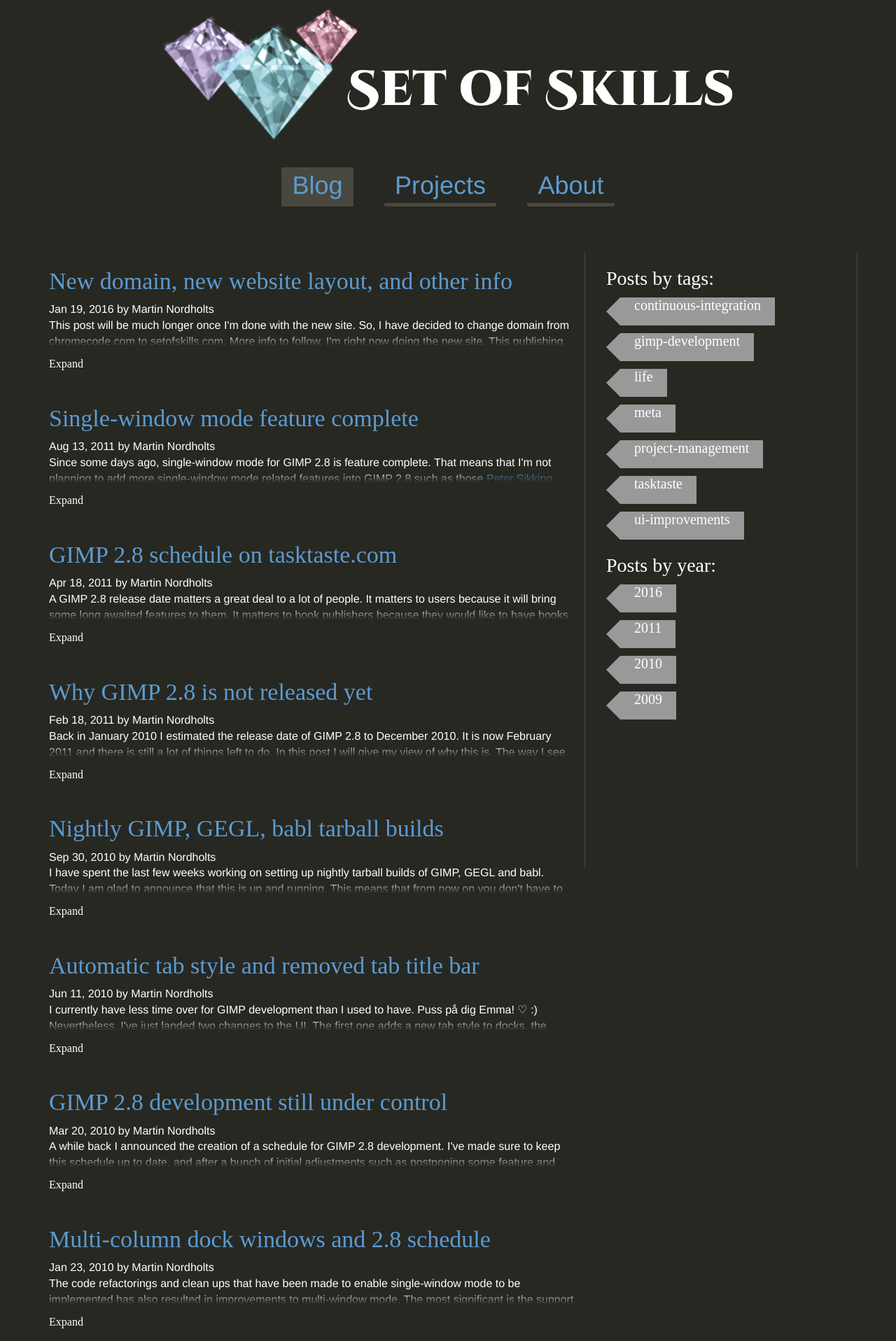
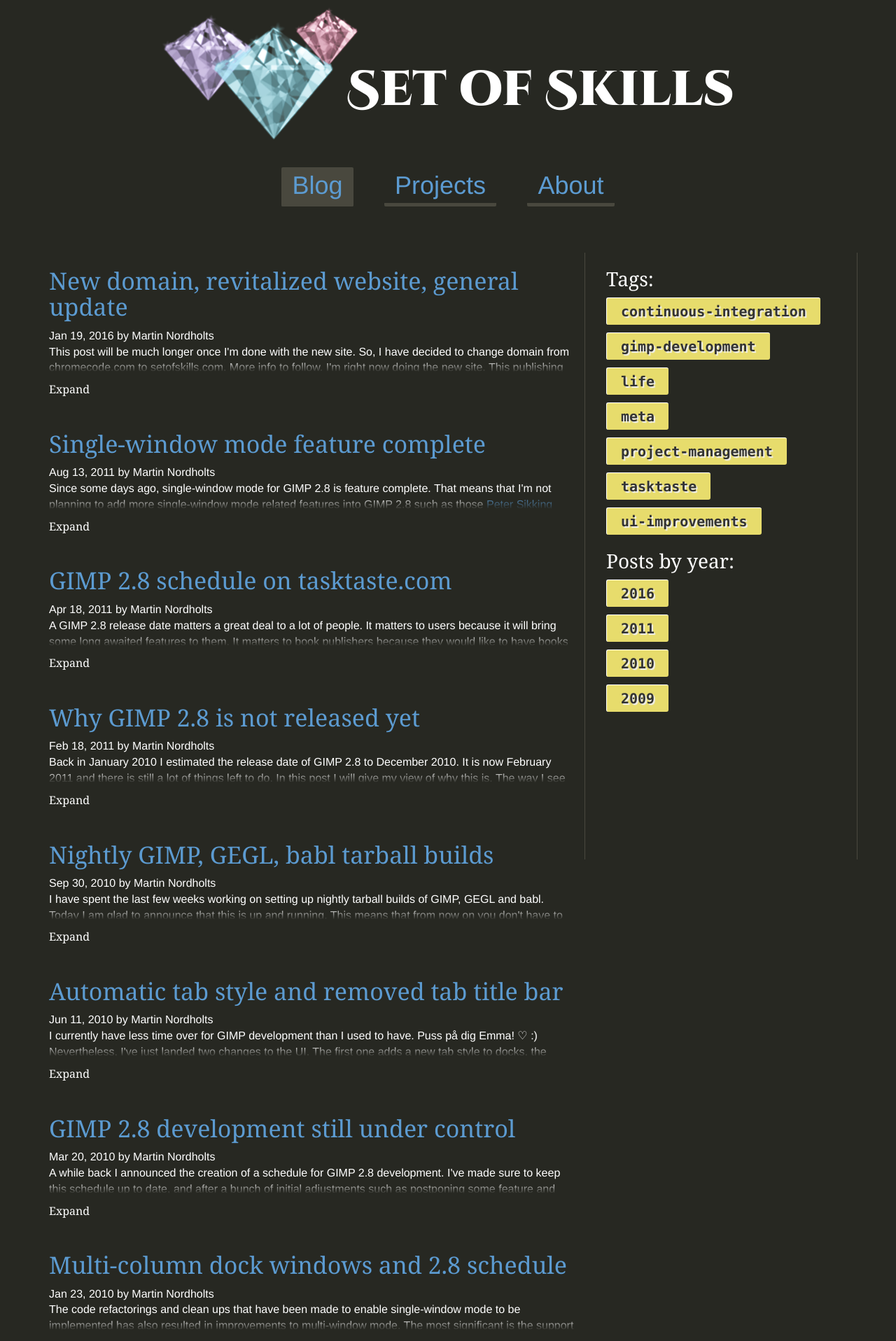
Before and after one commit to Enselic/chromecode, a Jekyll site: the page built from index.html, in a window 1280 px wide. Shown: the top 1916 px of the page at 70% size. Built offline with Jekyll 4.4.1, drawn with Linux system fonts in a browser that asks for light colours; Markdown is read by kramdown in place of the engine named in the settings.

Commit message:
Make tags look nicer

```diff
--- a/_layouts/default.html
+++ b/_layouts/default.html
@@ -57,7 +57,7 @@
     {% if page.nav == nav_title %}
         {% assign extra_class = "active" %}
     {% endif %}
-                    <span class="nav-entry h1 {{ extra_class }}"><a href="{{ nav_url }}">{{ nav_title }}</a></span>
+                    <span class="nav-entry {{ extra_class }}"><a href="{{ nav_url }}">{{ nav_title }}</a></span>
 {% endfor %}
                 </div>
             </nav>
--- a/_posts/2016-01-19-new-domain-new-website-layout-and-other-info.html
+++ b/_posts/2016-01-19-new-domain-new-website-layout-and-other-info.html
@@ -1,6 +1,6 @@
 ---
 layout: post
-title: New domain, new website layout, and other info
+title: New domain, revitalized website, general update
 date: '2016-01-19T13:50:00.008+02:00'
 author: Martin Nordholts
 tags: [meta, life, tasktaste]
--- a/_scss/global.scss
+++ b/_scss/global.scss
@@ -5,8 +5,8 @@ for f in _scss/*; do sass $f --style compressed > _includes/$(basename ${f%%.*}.
 */
 
 /* todo move to bootstrap configuration */
-h1, h2, h3, h4, h5, h6 {
-	font-family: serif;
+h1, .h1, h2, .h2, h3, .h3, h4, .h4, h5, .h5, h6, .h6 {
+	font-family: Georgia, serif;
 }
 
 html.js .javascript-disabled-warning {
--- a/_scss/tags.scss
+++ b/_scss/tags.scss
@@ -17,38 +17,25 @@ html.js ul.posts {
 .tag {
     position: relative;
     display: table;
-    padding: 5px;
-    background: #999;
-    left: 20px;
-    height: 40px;
-    padding: 0 20px;
+    background: darken(#e7dc6c, 0%);
+    padding: 8px 20px;
     white-space: nowrap;
+    color: #333;
+    text-shadow: 2px 2px 1px #eee;
+    border-radius: 3px;
+    border-top: 1px solid white;
+    border-left: 1px solid white;
+    transition: background 0.4s;
+    font-family: "Lucida Console", Monaco, monospace, sans-serif;
+    font-weight: bold;
+    cursor: pointer;
 }
 
 ul.posts>li {
     /* Using margin makes slideToggle() animation buggy */
-    padding-bottom: 20px;
+    padding-bottom: 15px;
 }
 
 .tag:hover {
-    background: #ddd;
+    background: lighten(#e7dc6c, 25%);;
 }
-
-.tag:before {
-    position: absolute;
-    left: -20px;
-    top: 0px;
-    content: "";
-    display: inline-block;
-    padding: 0;
-    margin: 0;
-    width: 0px;
-    height: 0px;
-    border-right: 20px solid #999;
-    border-top: 20px solid transparent;
-    border-bottom: 20px solid transparent;
-}
-
-.tag:hover:before {
-    border-right: 20px solid #ddd;
-}
--- a/index.html
+++ b/index.html
@@ -1,7 +1,7 @@
 ---
 layout: default
 title: Martin Nordholts' Blog
-tag_title: Posts by tags
+tag_title: Tags
 by_year_title: Posts by year
 nav: Blog
 ---
```
Also changed, not shown: _includes/global.min.css, _includes/tags.min.css, 1 other file.
